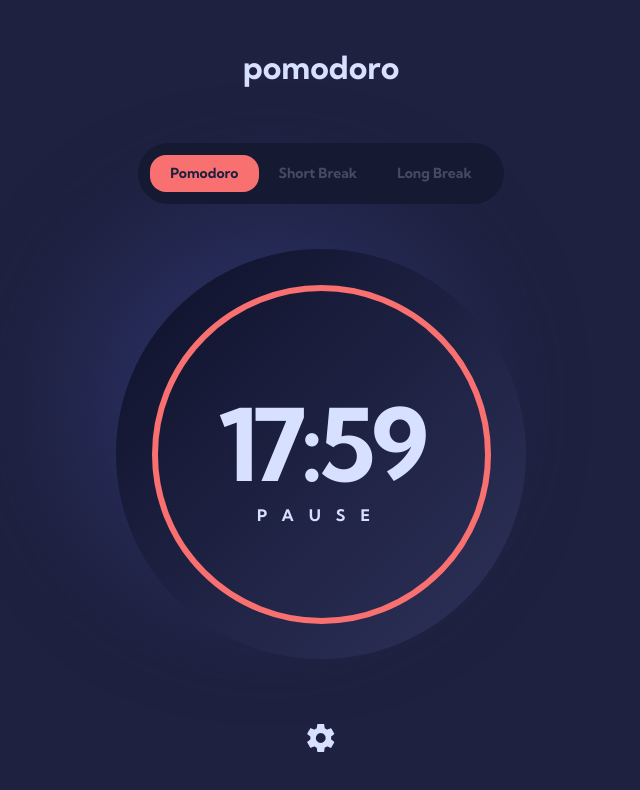
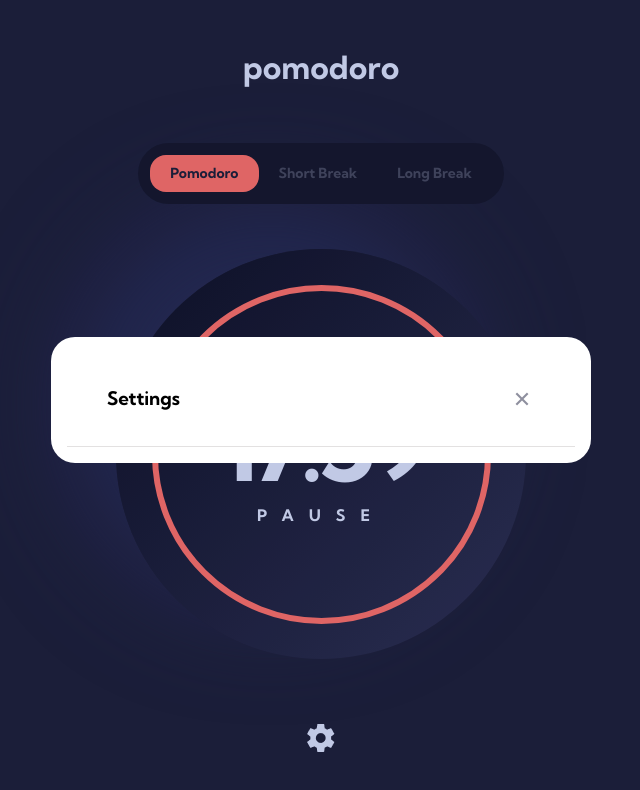
Before and after one commit to beratdimen/pomodoro, a React (Vite) app: page / in a window 1280 px wide. Both pictures are taken after a click on the button 640 px from the left and 738 px from the top of the page. Shown: the top 790 px of the page, without its empty margins (319-959 px from the left). Built offline with nearby package versions, Linux system fonts and the light colour scheme.

Commit message:
dialog js yazıldı header kısmı oluşturuldu

```diff
--- a/src/components/Footer/index.jsx
+++ b/src/components/Footer/index.jsx
@@ -1,11 +1,20 @@
+import { useRef, useState } from "react";
 import "./footer.css";
+import Settings from "../Settings";
 
 export default function Footer() {
+  const dialogRef = useRef(false);
+
+  const openModal = () => {
+    dialogRef.current.showModal();
+  };
+
   return (
     <div className="footer">
-      <button>
+      <button onClick={openModal}>
         <img src="./img/settings.png" alt="" />
       </button>
+      <Settings dialogRef={dialogRef} />
     </div>
   );
 }
--- /dev/null
+++ b/src/components/Settings/index.jsx
@@ -0,0 +1,20 @@
+import "./settings.css";
+
+export default function Settings({ dialogRef }) {
+  const closeModal = () => {
+    dialogRef.current.close();
+  };
+
+  return (
+    <div className="dialogContainer">
+      <dialog ref={(e) => (dialogRef.current = e)}>
+        <div className="dialogHeader">
+          <h3>Settings</h3>
+          <button onClick={closeModal}>
+            <img src="./img/close.png" alt="" />
+          </button>
+        </div>
+      </dialog>
+    </div>
+  );
+}
--- /dev/null
+++ b/src/components/Settings/settings.css
@@ -0,0 +1,14 @@
+dialog {
+  margin: auto;
+  width: 540px;
+  border: none;
+  border-radius: 24px;
+
+  .dialogHeader {
+    display: flex;
+    justify-content: space-between;
+    padding-inline: 40px;
+    border-bottom: 1px solid #e3e1e1;
+    padding-block: 32px;
+  }
+}
```
Also changed, not shown: public/img/close.png (added).
